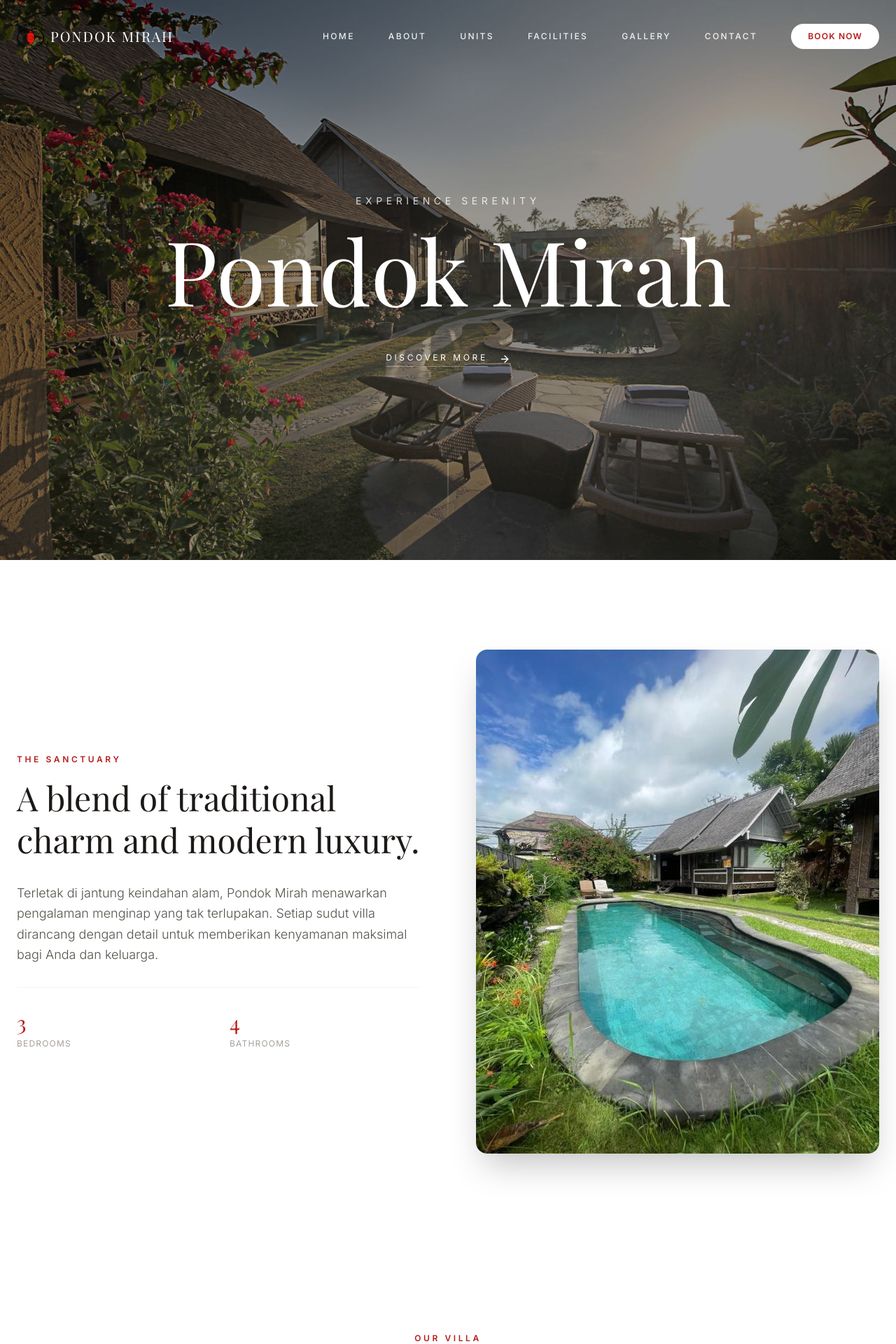
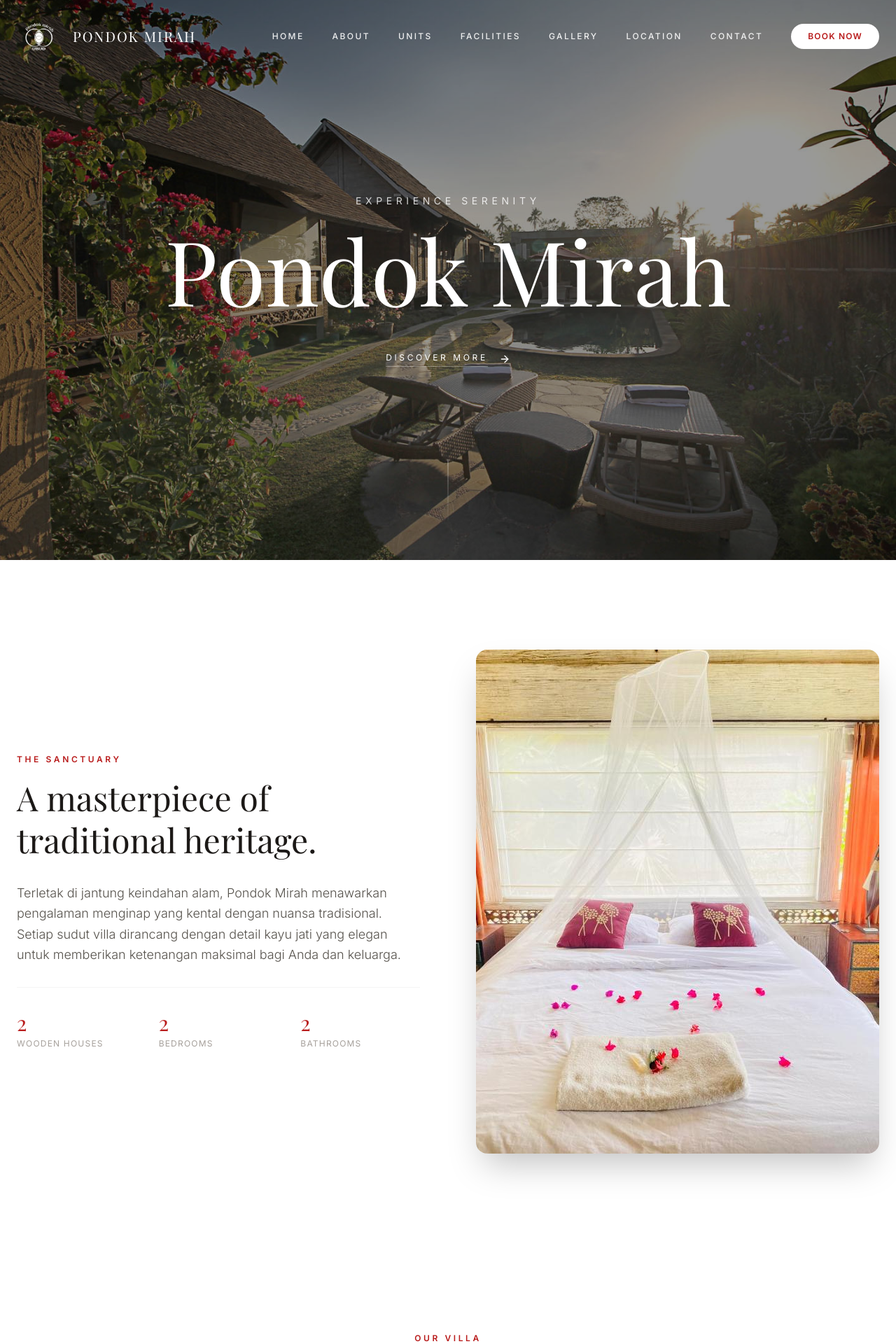
Before and after one commit to Cokgdsatria/villa_pondok_mirah, a React (Vite) app: page / in a window 1280 px wide. Shown: the top 1920 px of the page at 70% size. Built offline with nearby package versions, Linux system fonts and the light colour scheme; a web font is replaced by a local one.

Commit message:
feat: penambahan button pada joglo unit

```diff
--- a/src/App.tsx
+++ b/src/App.tsx
@@ -1,4 +1,9 @@
-import { useState, useEffect } from 'react';
+/**
+ * @license
+ * SPDX-License-Identifier: Apache-2.0
+ */
+
+import React, { useState, useEffect } from 'react';
 import { motion, AnimatePresence } from 'motion/react';
 import {
   Wifi,
@@ -15,7 +20,9 @@
   X,
   MapPin,
   Phone,
-  ArrowRight
+  ArrowRight,
+  ChevronLeft,
+  ChevronRight
 } from 'lucide-react';
 import img1 from './assets/photo_11_jogloUnit.jpg'
 import img2 from './assets/photo_12_joglo.jpg'
@@ -52,48 +59,60 @@
   img12
 ];
 
-const HoverSlider = ({  images, alt  }: { images: string[], alt:string }) => {
+const UnitSlider = ({ images, alt }: { images: string[], alt: string }) => {
   const [currentIndex, setCurrentIndex] = useState(0);
-  const [isHovered, setIsHovered] = useState (false);
 
-  useEffect(() => {
-    let interval: ReturnType<typeof setInterval>;
-    if (isHovered && images.length >1) {
-      interval = setInterval(() => {
-        setCurrentIndex((prevIndex) => (prevIndex + 1) % images.length);
-      }, 3000);
-    } else {
-      setCurrentIndex(0);
-    }
-    return () => clearInterval(interval);
-  }, [isHovered, images.length]);
+  const nextSlide = (e: React.MouseEvent) => {
+    e.stopPropagation();
+    setCurrentIndex((prev) => (prev + 1) % images.length);
+  };
+
+  const prevSlide = (e: React.MouseEvent) => {
+    e.stopPropagation();
+    setCurrentIndex((prev) => (prev - 1 + images.length) % images.length);
+  };
 
   return (
-    <div
-      className="relative w-full h-full overflow-hidden"
-      onMouseEnter={() => setIsHovered(true)}
-      onMouseLeave={() => setIsHovered(false)}
-    >
-      <AnimatePresence mode='wait'>
+    <div className="relative w-full h-full group/slider overflow-hidden">
+      <AnimatePresence mode="wait">
         <motion.img
           key={currentIndex}
           src={images[currentIndex]}
           alt={alt}
-          initial={{ opacity: 0, scale: 1.1 }}
-          animate={{ opacity: 1, scale: 1 }}
+          initial={{ opacity: 0 }}
+          animate={{ opacity: 1 }}
           exit={{ opacity: 0 }}
-          transition={{ duration: 0.8, ease: "easeInOut" }}
+          transition={{ duration: 0.5 }}
           className="w-full h-full object-cover"
           referrerPolicy="no-referrer"
         />
       </AnimatePresence>
 
+      {/* Navigation Buttons */}
+      {images.length > 1 && (
+        <>
+          <button
+            onClick={prevSlide}
+            className="absolute left-4 top-1/2 -translate-y-1/2 w-10 h-10 bg-mirah-white/20 backdrop-blur-md rounded-full flex items-center justify-center text-mirah-white opacity-0 group-hover/slider:opacity-100 transition-all hover:bg-mirah-white/40 z-20"
+          >
+            <ChevronLeft className="w-6 h-6" />
+          </button>
+          <button
+            onClick={nextSlide}
+            className="absolute right-4 top-1/2 -translate-y-1/2 w-10 h-10 bg-mirah-white/20 backdrop-blur-md rounded-full flex items-center justify-center text-mirah-white opacity-0 group-hover/slider:opacity-100 transition-all hover:bg-mirah-white/40 z-20"
+          >
+            <ChevronRight className="w-6 h-6" />
+          </button>
+        </>
+      )}
+
       {/* Indicators */}
       {images.length > 1 && (
         <div className="absolute bottom-4 left-1/2 -translate-x-1/2 flex gap-1.5 z-10">
           {images.map((_, i) => (
-            <div
+            <button
               key={i}
+              onClick={(e) => { e.stopPropagation(); setCurrentIndex(i); }}
               className={`h-1 rounded-full transition-all duration-300 ${
                 i === currentIndex ? 'w-4 bg-mirah-white' : 'w-1 bg-mirah-white/40'
               }`}
@@ -117,31 +136,42 @@
     return () => window.removeEventListener('scroll', handleScroll);
   }, []);
 
-  const whatsappNumber = "62895630476317"; //placeholder Number
+  const whatsappNumber = "628123456789"; // Placeholder number
   const whatsappUrl = `https://wa.me/${whatsappNumber}?text=Halo%20Pondok%20Mirah,%20saya%20tertarik%20untuk%20booking%20villa.`;
 
   return (
     <div className="min-h-screen selection:bg-mirah-red/20 selection:text-mirah-red">
-
       {/* Navigation */}
       <nav className={`fixed top-0 left-0 right-0 z-50 transition-all duration-500 ${scrolled ? 'bg-mirah-white/90 backdrop-blur-md py-4 shadow-sm' : 'bg-transparent py-8'}`}>
         <div className="max-w-7xl mx-auto px-6 flex justify-between items-center">
           <motion.div
             initial={{ opacity: 0, x: -20 }}
             animate={{ opacity: 1, x: 0 }}
-        className="flex items-center gap-2"
+            className="flex items-center gap-2 md:gap-4"
           >
             <img
               src="/logo.png"
               alt="Pondok Mirah Logo"
-            className="w-10 h-10 object-contain"
+              className="w-10 h-10 md:w-14 lg:w-16 object-contain brightness-0 invert"
+              style={{ filter: scrolled ? 'none' : 'brightness(0) invert(1)' }}
+              referrerPolicy="no-referrer"
+              onError={(e) => {
+                // Fallback jika logo.png belum diunggah
+                e.currentTarget.style.display = 'none';
+                e.currentTarget.nextElementSibling?.classList.remove('hidden');
+              }}
             />
-          <span className={`font-serif text-xl tracking-widest uppercase ${scrolled ? 'text-stone-900' : 'text-mirah-white'}`}>Pondok Mirah</span>
+            <div className="hidden w-8 h-8 md:w-10 md:h-10 bg-mirah-red rounded-full flex-shrink-0 items-center justify-center">
+              <span className="text-mirah-white font-serif font-bold text-[10px] md:text-xs">PM</span>
+            </div>
+            <span className={`font-serif text-lg md:text-xl tracking-widest uppercase whitespace-nowrap ${scrolled ? 'text-stone-900' : 'text-mirah-white'}`}>
+              Pondok Mirah
+            </span>
           </motion.div>
 
           {/* Desktop Menu */}
-        <div className="hidden md:flex items-center gap-12">
-          {['Home', 'About', 'Units', 'Facilities', 'Gallery', 'Contact'].map((item) => (
+          <div className="hidden xl:flex items-center gap-10">
+            {['Home', 'About', 'Units', 'Facilities', 'Gallery', 'Location', 'Contact'].map((item) => (
               <a
                 key={item}
                 href={`#${item.toLowerCase()}`}
@@ -152,19 +182,47 @@
             ))}
             <a
               href={whatsappUrl}
-            target='_blank'
+              target="_blank"
               rel="noopener noreferrer"
               className={`px-6 py-2.5 rounded-full text-xs uppercase tracking-widest font-semibold transition-all ${scrolled ? 'bg-mirah-red text-mirah-white hover:bg-mirah-red/90' : 'bg-mirah-white text-mirah-red hover:bg-mirah-white/90'}`}
             >
               Book Now
             </a>
           </div>
+
+          {/* Tablet Menu (Compact) */}
+          <div className="hidden md:flex xl:hidden items-center gap-6">
+            {['Home', 'About', 'Units', 'Location'].map((item) => (
+              <a
+                key={item}
+                href={`#${item.toLowerCase()}`}
+                className={`text-[10px] uppercase tracking-[0.15em] font-medium transition-colors hover:text-mirah-red ${scrolled ? 'text-stone-600' : 'text-mirah-white/90'}`}
+              >
+                {item}
+              </a>
+            ))}
+            <a
+              href={whatsappUrl}
+              target="_blank"
+              rel="noopener noreferrer"
+              className={`px-4 py-2 rounded-full text-[10px] uppercase tracking-widest font-semibold transition-all ${scrolled ? 'bg-mirah-red text-mirah-white hover:bg-mirah-red/90' : 'bg-mirah-white text-mirah-red hover:bg-mirah-white/90'}`}
+            >
+              Book
+            </a>
+            <button
+              className="text-mirah-red ml-2"
+              onClick={() => setIsMenuOpen(!isMenuOpen)}
+            >
+              <Menu className={scrolled ? 'text-mirah-red' : 'text-mirah-white'} />
+            </button>
+          </div>
+
           {/* Mobile Menu Toggle */}
           <button
             className="md:hidden text-mirah-red"
             onClick={() => setIsMenuOpen(!isMenuOpen)}
           >
-            {isMenuOpen ? <X /> : <Menu className={scrolled ? 'text-mirah-red' : 'text-mirah-white'}/>}
+            {isMenuOpen ? <X /> : <Menu className={scrolled ? 'text-mirah-red' : 'text-mirah-white'} />}
           </button>
         </div>
       </nav>
@@ -178,7 +236,7 @@
             exit={{ opacity: 0, y: -20 }}
             className="fixed inset-0 z-40 bg-mirah-white flex flex-col items-center justify-center gap-8 md:hidden"
           >
-            {['Home', 'About', 'Units', 'Facilities', 'Gallery', 'Contact'].map((item) => (
+            {['Home', 'About', 'Units', 'Facilities', 'Gallery', 'Location', 'Contact'].map((item) => (
               <a
                 key={item}
                 href={`#${item.toLowerCase()}`}
@@ -252,8 +310,8 @@
     </section>
 
       {/* About Section */}
-      <section id="about" className="py-32 px-6 bg-mirah-white">
-        <div className="max-w-7xl mx-auto grid md:grid-cols-2 gap-20 items-center">
+      <section id="about" className="py-20 md:py-32 px-6 bg-mirah-white">
+        <div className="max-w-7xl mx-auto grid md:grid-cols-2 gap-12 lg:gap-20 items-center">
           <motion.div
             initial={{ opacity: 0, x: -30 }}
             whileInView={{ opacity: 1, x: 0 }}
@@ -261,19 +319,23 @@
           >
             <span className="text-mirah-red text-xs uppercase tracking-[0.3em] font-bold mb-4 block">The Sanctuary</span>
             <h2 className="text-4xl md:text-5xl font-serif text-stone-900 mb-8 leading-tight">
-              A blend of traditional charm and modern luxury.
+              A masterpiece of traditional heritage.
             </h2>
             <p className="text-stone-600 leading-relaxed mb-8 text-lg font-light">
-              Terletak di jantung keindahan alam, Pondok Mirah menawarkan pengalaman menginap yang tak terlupakan.
-              Setiap sudut villa dirancang dengan detail untuk memberikan kenyamanan maksimal bagi Anda dan keluarga.
+              Terletak di jantung keindahan alam, Pondok Mirah menawarkan pengalaman menginap yang kental dengan nuansa tradisional.
+              Setiap sudut villa dirancang dengan detail kayu jati yang elegan untuk memberikan ketenangan maksimal bagi Anda dan keluarga.
             </p>
-            <div className="grid grid-cols-2 gap-8 border-t border-stone-100 pt-8">
-              <div>
-                <p className="text-3xl font-serif text-mirah-red">3</p>
+            <div className="grid grid-cols-1 sm:grid-cols-3 gap-8 border-t border-stone-100 pt-8">
+              <div className="text-center sm:text-left">
+                <p className="text-3xl font-serif text-mirah-red">2</p>
+                <p className="text-xs uppercase tracking-widest text-stone-400 mt-1">Wooden Houses</p>
+              </div>
+              <div className="text-center sm:text-left">
+                <p className="text-3xl font-serif text-mirah-red">2</p>
                 <p className="text-xs uppercase tracking-widest text-stone-400 mt-1">Bedrooms</p>
               </div>
-              <div>
-                <p className="text-3xl font-serif text-mirah-red">4</p>
+              <div className="text-center sm:text-left">
+                <p className="text-3xl font-serif text-mirah-red">2</p>
                 <p className="text-xs uppercase tracking-widest text-stone-400 mt-1">Bathrooms</p>
               </div>
             </div>
@@ -285,7 +347,7 @@
             className="relative aspect-[4/5] overflow-hidden rounded-2xl shadow-2xl"
           >
             <img
-              src={img4}
+              src={img11}
               alt="Villa Interior"
               className="w-full h-full object-cover"
               referrerPolicy="no-referrer"
@@ -311,7 +373,7 @@
               className="group"
             >
               <div className="relative aspect-[16/10] overflow-hidden rounded-2xl mb-8 shadow-lg">
-                <HoverSlider
+                <UnitSlider
                   images={[
                     img1,
                     img2,
@@ -325,7 +387,7 @@
               </div>
               <h3 className="text-3xl font-serif text-stone-900 mb-4 text-center">Rumah Joglo Kayu</h3>
               <p className="text-stone-600 font-light leading-relaxed mb-6 text-center">
-                Rasakan kehangatan arsitektur tradisional Kupang dengan sentuhan kayu jati yang elegan.
+                Rasakan kehangatan arsitektur tradisional Jawa dengan sentuhan kayu jati yang elegan.
                 Sangat cocok bagi Anda yang mencari suasana klasik, tenang, dan menyatu dengan alam.
               </p>
               <div className="flex flex-wrap justify-center gap-6 mb-8">
@@ -349,7 +411,7 @@
             <h2 className="text-4xl md:text-5xl font-serif text-stone-900">Curated Facilities</h2>
           </div>
 
-          <div className="grid grid-cols-2 md:grid-cols-4 gap-px bg-stone-200 border border-stone-200 rounded-2xl overflow-hidden">
+          <div className="grid grid-cols-2 sm:grid-cols-3 lg:grid-cols-4 gap-px bg-stone-200 border border-stone-200 rounded-2xl overflow-hidden">
             {facilities.map((facility, index) => (
               <motion.div
                 key={index}
@@ -357,7 +419,7 @@
                 whileInView={{ opacity: 1, y: 0 }}
                 viewport={{ once: true }}
                 transition={{ delay: index * 0.1 }}
-                className="bg-mirah-white p-10 flex flex-col items-center text-center group hover:bg-mirah-red transition-colors duration-500"
+                className="bg-mirah-white p-8 md:p-10 flex flex-col items-center text-center group hover:bg-mirah-red transition-colors duration-500"
               >
                 <div className="text-mirah-red mb-6 group-hover:text-mirah-white transition-colors">
                   {facility.icon}
@@ -386,26 +448,69 @@
 
           <div className="columns-1 md:columns-2 lg:columns-3 gap-6 space-y-6">
             {galleryImages.map((img, index) => (
+              <motion.div
+                key={index}
+                initial={{ opacity: 0, y: 20 }}
+                whileInView={{ opacity: 1, y: 0 }}
+                viewport={{ once: true }}
+                className="relative group overflow-hidden rounded-xl cursor-pointer"
+              >
                 <img
-                key={index}
                   src={img}
                   alt={`Gallery ${index}`}
-                className="w-full h-auto object-cover transition-transform duration-700 hover:scale-105"
+                  className="w-full h-auto object-cover transition-transform duration-700 group-hover:scale-110"
+                  referrerPolicy="no-referrer"
                 />
+                <div className="absolute inset-0 bg-mirah-red/20 opacity-0 group-hover:opacity-100 transition-opacity duration-500" />
+              </motion.div>
             ))}
           </div>
         </div>
       </section>
 
+      {/* Location Section */}
+      <section id="location" className="py-32 px-6 bg-stone-50">
+        <div className="max-w-7xl mx-auto">
+          <div className="text-center mb-16">
+            <span className="text-mirah-red text-xs uppercase tracking-[0.3em] font-bold mb-4 block">Find Us</span>
+            <h2 className="text-4xl md:text-5xl font-serif text-stone-900">Our Location</h2>
+          </div>
+
+          <div className="relative w-full h-[350px] md:h-[500px] rounded-2xl overflow-hidden shadow-2xl">
+            <iframe
+              src="https://www.google.com/maps/embed?pb=!1m18!1m12!1m3!1d3945.946320504144!2d115.263152!3d-8.505505!2m3!1f0!2f0!3f0!3m2!1i1024!2i768!4f13.1!3m3!1m2!1s0x2dd23d7f9f9f9f9f%3A0x9f9f9f9f9f9f9f9f!2sPondok%20Mirah%20Ubud!5e0!3m2!1sen!2sid!4v1711000000000!5m2!1sen!2sid"
+              width="100%"
+              height="100%"
+              style={{ border: 0 }}
+              allowFullScreen={true}
+              loading="lazy"
+              referrerPolicy="no-referrer-when-downgrade"
+              title="Pondok Mirah Ubud Location"
+            ></iframe>
+            <div className="absolute bottom-6 right-6">
+              <a
+                href="https://maps.app.goo.gl/X2sRy6urjjvRXcoCA"
+                target="_blank"
+                rel="noopener noreferrer"
+                className="bg-mirah-white text-mirah-red px-6 py-3 rounded-full text-xs uppercase tracking-widest font-bold shadow-lg hover:bg-stone-50 transition-all flex items-center gap-2"
+              >
+                <MapPin className="w-4 h-4" />
+                Open in Google Maps
+              </a>
+            </div>
+          </div>
+        </div>
+      </section>
+
       {/* Contact Section */}
-      <section id="contact" className="py-32 px-6 bg-mirah-red text-mirah-white relative overflow-hidden">
+      <section id="contact" className="py-20 md:py-32 px-6 bg-mirah-red text-mirah-white relative overflow-hidden">
         <div className="absolute top-0 right-0 w-96 h-96 bg-white/5 rounded-full -translate-y-1/2 translate-x-1/2 blur-3xl" />
         <div className="absolute bottom-0 left-0 w-64 h-64 bg-black/10 rounded-full translate-y-1/2 -translate-x-1/2 blur-3xl" />
 
         <div className="max-w-4xl mx-auto text-center relative z-10">
           <span className="text-mirah-white/60 text-xs uppercase tracking-[0.4em] font-bold mb-8 block">Ready to visit?</span>
-          <h2 className="text-5xl md:text-7xl font-serif mb-12">Plan Your Stay</h2>
-          <p className="text-mirah-white/80 text-lg mb-16 max-w-2xl mx-auto font-light leading-relaxed">
+          <h2 className="text-4xl sm:text-6xl md:text-7xl font-serif mb-12">Plan Your Stay</h2>
+          <p className="text-mirah-white/80 text-base md:text-lg mb-12 md:mb-16 max-w-2xl mx-auto font-light leading-relaxed">
             Kami siap menyambut Anda di Pondok Mirah. Hubungi kami untuk informasi lebih lanjut mengenai ketersediaan dan harga spesial.
           </p>
 
@@ -414,14 +519,14 @@
               href={whatsappUrl}
               target="_blank"
               rel="noopener noreferrer"
-              className="group flex items-center gap-4 px-12 py-6 bg-mirah-white text-mirah-red rounded-full font-bold text-sm uppercase tracking-widest hover:bg-stone-100 transition-all shadow-xl"
+              className="group flex items-center gap-4 px-10 md:px-12 py-5 md:py-6 bg-mirah-white text-mirah-red rounded-full font-bold text-xs md:text-sm uppercase tracking-widest hover:bg-stone-100 transition-all shadow-xl w-full md:w-auto justify-center"
             >
               <MessageCircle className="w-5 h-5 fill-mirah-red" />
               Contact via WhatsApp
             </a>
           </div>
 
-          <div className="mt-24 grid md:grid-cols-3 gap-12 border-t border-mirah-white/10 pt-16">
+          <div className="mt-16 md:mt-24 grid grid-cols-1 sm:grid-cols-3 gap-10 md:gap-12 border-t border-mirah-white/10 pt-12 md:pt-16">
             <div className="flex flex-col items-center gap-4">
               <MapPin className="w-6 h-6 text-mirah-white/40" />
               <p className="text-xs uppercase tracking-widest text-mirah-white/60">Location</p>
@@ -441,8 +546,6 @@
         </div>
       </section>
 
-
-
       {/* Footer */}
       <footer className="py-12 px-6 bg-stone-900 text-stone-500 text-center">
         <div className="max-w-7xl mx-auto">
@@ -451,8 +554,6 @@
           </p>
         </div>
       </footer>
-
     </div>
-  )
-
+  );
 }
```
Also changed, not shown: 1 other file (tests, documents, lock files or other folders). Lines whose indentation alone changed are shown as unchanged.
